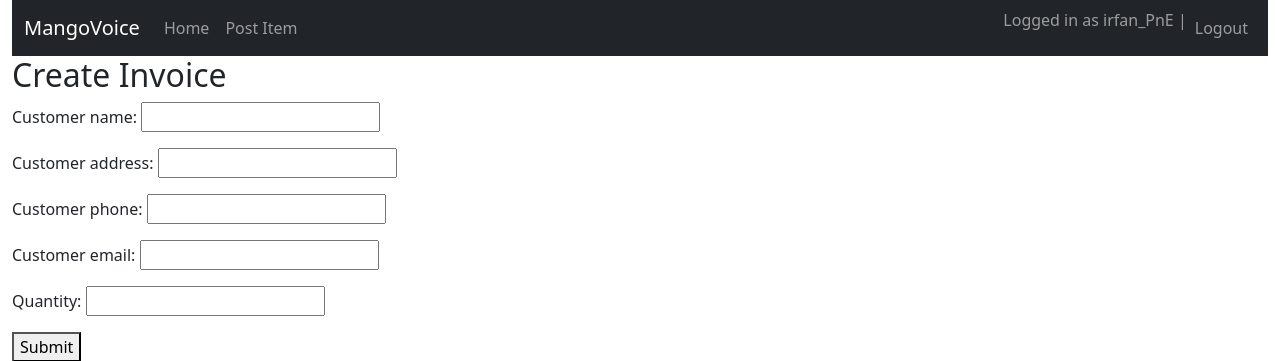
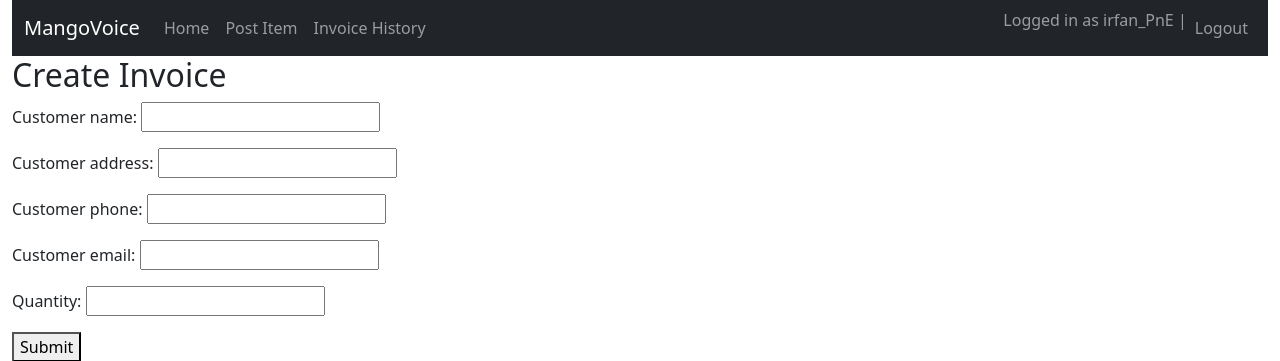
Before and after one commit to Pepsi8142/merchant_portal, a Django app: page /create-invoice/1 in a window 1280 px wide. Shown: the top 361 px of the page. Run offline with Django 5.2, Linux system fonts and the light colour scheme; a user stored in the database is signed in.

Commit message:
Added histrory

```diff
--- a/invoice/urls.py
+++ b/invoice/urls.py
@@ -18,9 +18,9 @@ from django.contrib import admin
 from django.urls import path, include
 from django.conf import settings
 from django.conf.urls.static import static
+from django.contrib.auth import views as auth_views
 
 urlpatterns = [
-    path('admin/', admin.site.urls),
     path('', include('main.urls')),
     path('', include('django.contrib.auth.urls')),
 ] + static(settings.MEDIA_URL, document_root=settings.MEDIA_ROOT)
--- a/main/forms.py
+++ b/main/forms.py
@@ -29,7 +29,7 @@ class InvoiceForm(forms.ModelForm):
         model = Invoice
         fields = ['customer_name', 'customer_address', 'customer_phone', 'customer_email', 'quantity']
 
-    def save(self, product_id=None, commit=True):
+    def save(self, product_id=None, seller=None, commit=True):
         customer_name = self.cleaned_data.get('customer_name')
         customer_address = self.cleaned_data.get('customer_address')
         customer_phone = self.cleaned_data.get('customer_phone')
@@ -49,6 +49,7 @@ class InvoiceForm(forms.ModelForm):
         total_price = product.price * quantity  # Calculate the total price
 
         invoice = Invoice(
+            seller=seller,
             customer=customer,
             product=product,
             quantity=quantity,
--- a/main/models.py
+++ b/main/models.py
@@ -29,6 +29,7 @@ class Customer(models.Model):
 
 
 class Invoice(models.Model):
+    seller = models.ForeignKey(User, on_delete=models.SET_NULL, null=True)
     customer = models.ForeignKey(Customer, on_delete=models.SET_NULL, null=True)
     product = models.ForeignKey(Product, on_delete=models.SET_NULL, null=True)
     quantity = models.PositiveIntegerField()
--- a/main/urls.py
+++ b/main/urls.py
@@ -1,5 +1,6 @@
 from django.urls import path
 from . import views
+
 
 urlpatterns = [
     path('', views.home, name='home'),
@@ -7,5 +8,6 @@ urlpatterns = [
     path('sign-up', views.sign_up, name='sign_up'),
     path('create-post', views.create_post, name='create_post'),
     path('create-invoice/<int:product_id>', views.create_invoice, name='create_invoice'),
-    path('view-invoice/<int:invoice_id>', views.view_invoice, name='view_invoice')
+    path('view-invoice/<int:invoice_id>', views.view_invoice, name='view_invoice'),
+    path('invoice-history/', views.view_history, name='invoice_history'),
 ]
--- a/main/views.py
+++ b/main/views.py
@@ -34,7 +34,7 @@ def create_invoice(request, product_id):
     if request.method == 'POST':
         form = InvoiceForm(request.POST)
         if form.is_valid():
-            invoice = form.save(product_id=product_id)
+            invoice = form.save(product_id=product_id, seller=request.user)
             return redirect('view_invoice', invoice_id=invoice.id)
     else:
         form = InvoiceForm()
@@ -68,6 +68,12 @@ def view_invoice(request, invoice_id):
     return render(request, 'main/invoice_format.html', context)
 
 
+@login_required(login_url='/login')
+def view_history(request):
+    user_invoices = Invoice.objects.filter(seller=request.user)
+    return render(request, 'main/invoice_history.html', {'user_invoices': user_invoices})
+
+
 def sign_up(request):
     if request.method == 'POST':
         form = RegisterForm(request.POST)
--- a/templates/main/footer.html
+++ b/templates/main/footer.html
@@ -1,4 +1,4 @@
-<footer class="footer mt-auto py-3 bg-light">
+<footer class="footer mt-auto py-3 bg-light d-flex justify-content-center">
   <div class="container">
     <span class="text-muted">&copy; All rights reserved by MangoIT {% now "Y" %}.</span>
   </div>
--- a/templates/main/header.html
+++ b/templates/main/header.html
@@ -11,6 +11,9 @@
         </li>
         <li class="nav-item">
           <a class="nav-link" href="{% url 'create_post' %}">Post Item</a>
+        </li>
+        <li class="nav-item">
+          <a class="nav-link" href="{% url 'invoice_history' %}">Invoice History</a>
         </li>
       </ul>
       <ul class="navbar-nav">
```
